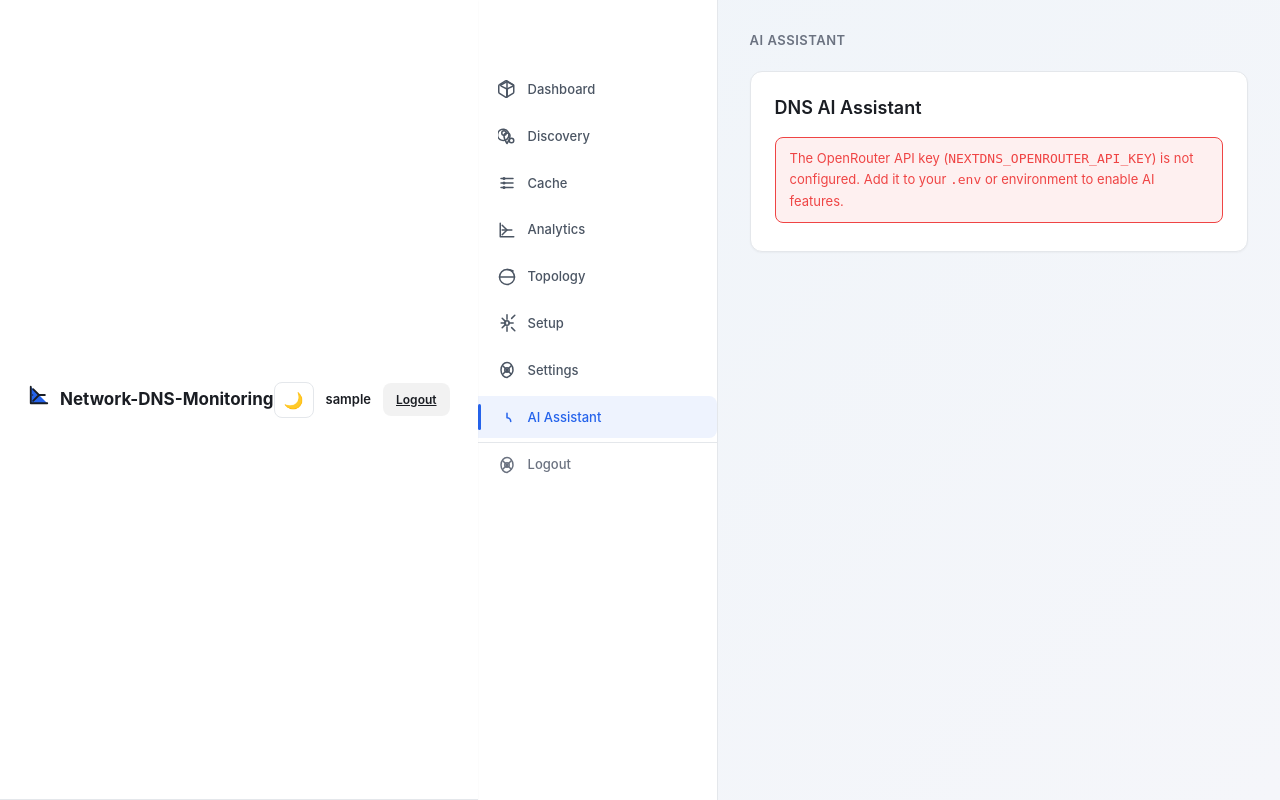
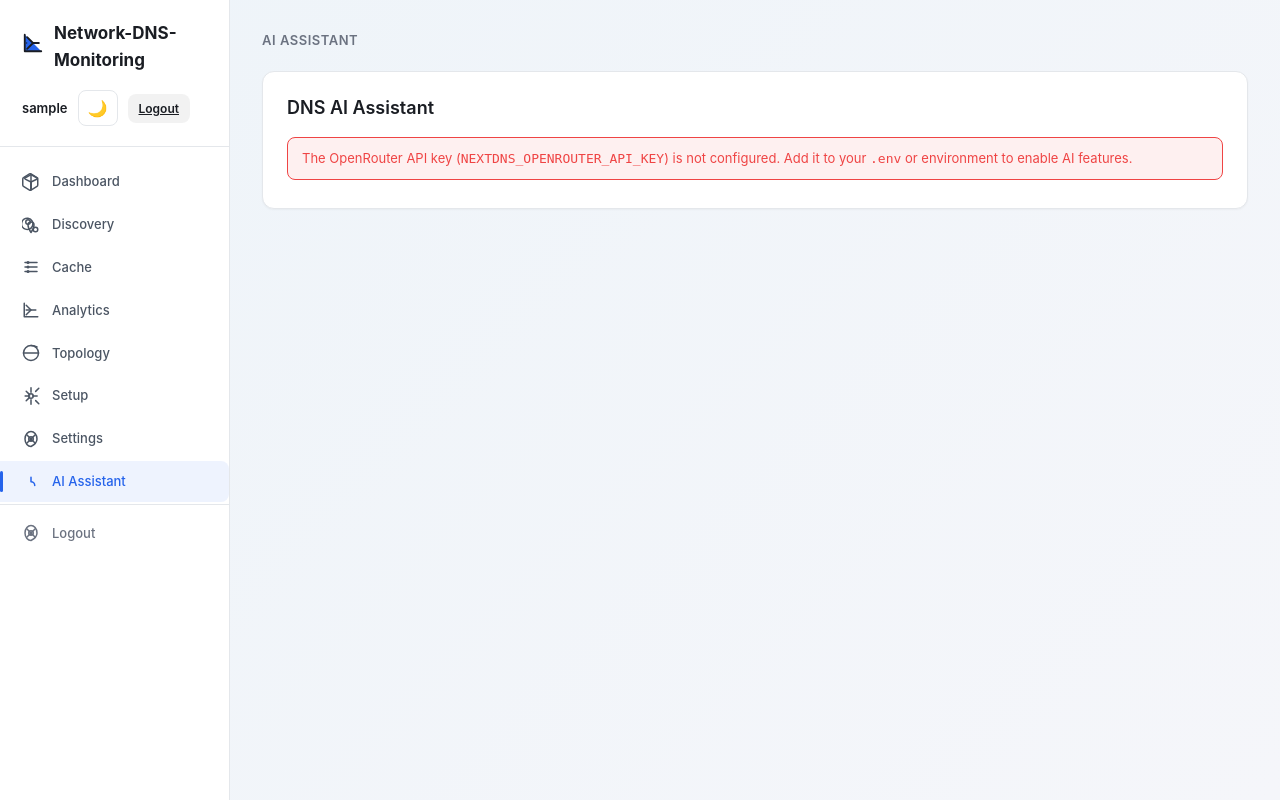
Before and after one commit to harys-rifai/Network-DNS-Monitoring, a Django app: page /ai/ in a window 1280 px wide. Run offline with Django 5.2, Linux system fonts and the light colour scheme; the visitor is signed in with stand-in values (Sample User, id 1).

Commit message:
fix: integrate sidebar header with logo/user/theme-toggle, remove redundant topbar on auth pages

```diff
--- a/core/static/css/style.css
+++ b/core/static/css/style.css
@@ -70,25 +70,30 @@ button { font-family: inherit; font-size: 14px; }
   background: linear-gradient(135deg, var(--bg-gradient) 0%, var(--bg) 100%);
 }
 
-.app-body {
-  display: flex;
+.main-content {
   flex: 1;
+  padding: 30px 32px;
   min-width: 0;
 }
 
-/* Topbar */
-.topbar {
-  position: sticky;
-  top: 0;
-  z-index: 10;
+/* Auth pages (no sidebar) */
+body.auth-page .main-content {
   display: flex;
   align-items: center;
-  justify-content: space-between;
+  justify-content: center;
+  padding: 0;
+}
+
+/* Topbar (used on auth pages only) */
+.topbar {
+  width: 100%;
   padding: 14px 28px;
   background: var(--card);
   border-bottom: 1px solid var(--card-border);
   box-shadow: var(--shadow-sm);
-  transition: background 0.2s ease, border-color 0.2s ease;
+  display: flex;
+  align-items: center;
+  justify-content: space-between;
 }
 .topbar .logo {
   font-weight: 700;
@@ -108,11 +113,6 @@ button { font-family: inherit; font-size: 14px; }
   align-items: center;
   gap: 12px;
   font-size: 13px;
-}
-
-.topbar .username {
-  font-weight: 600;
-  color: var(--text);
 }
 
 /* Theme toggle */
@@ -144,29 +144,61 @@ button { font-family: inherit; font-size: 14px; }
 
 /* Sidebar */
 .sidebar {
-  width: 240px;
+  width: 230px;
   background: var(--sidebar-bg);
   border-right: 1px solid var(--sidebar-border);
-  padding-top: 64px;
-  position: sticky;
-  top: 0;
+  display: flex;
+  flex-direction: column;
   height: 100vh;
   overflow-y: auto;
   transition: background 0.2s ease, border-color 0.2s ease;
 }
+.sidebar-header {
+  padding: 20px 22px;
+  border-bottom: 1px solid var(--sidebar-border);
+}
+.sidebar-header .logo {
+  font-weight: 700;
+  font-size: 17px;
+  color: var(--text);
+  display: flex;
+  align-items: center;
+  gap: 10px;
+}
+.sidebar-header .logo-icon svg {
+  width: 22px;
+  height: 22px;
+  fill: var(--accent);
+}
+.sidebar-header .user-info {
+  display: flex;
+  align-items: center;
+  gap: 10px;
+  margin-top: 16px;
+  font-size: 13px;
+}
+.sidebar-header .username {
+  font-weight: 600;
+  color: var(--text);
+}
+.sidebar-header .logout-btn {
+  padding: 4px 10px;
+  font-size: 12px;
+}
 .sidebar-nav {
   list-style: none;
   margin: 0;
-  padding: 0;
+  padding: 12px 0;
+  flex: 1;
 }
 .sidebar-nav li {
-  margin: 4px 0;
+  margin: 2px 0;
 }
 .sidebar-nav a {
   display: flex;
   align-items: center;
   gap: 12px;
-  padding: 11px 20px;
+  padding: 10px 22px;
   color: var(--sidebar-text);
   font-size: 13px;
   font-weight: 500;
@@ -187,11 +219,19 @@ button { font-family: inherit; font-size: 14px; }
   content: "";
   position: absolute;
   left: 0;
-  top: 8px;
-  bottom: 8px;
+  top: 10px;
+  bottom: 10px;
   width: 3px;
   background: var(--accent);
   border-radius: 2px;
+}
+.sidebar-divider {
+  margin-top: 8px;
+  padding-top: 8px;
+  border-top: 1px solid var(--sidebar-border);
+}
+.sidebar-divider a {
+  color: var(--muted);
 }
 .sidebar-icon {
   width: 18px;
--- a/core/templates/base.html
+++ b/core/templates/base.html
@@ -9,29 +9,26 @@
   <link rel="stylesheet" href="{% static 'css/style.css' %}">
   {% block extra_head %}{% endblock %}
 </head>
-<body>
+<body class="{% if not request.user.is_authenticated %}auth-page{% endif %}">
   <div class="app-layout">
-    <header class="topbar">
+    {% if request.user.is_authenticated %}
+    <nav class="sidebar" role="navigation" aria-label="Main navigation">
+      <div class="sidebar-header">
         <div class="logo">
           <span class="logo-icon">{% include 'icons/analytics.svg' %}</span>
           Network-DNS-Monitoring
         </div>
-      <div class="user">
+        {% if request.user.is_authenticated %}
+        <div class="user-info">
+          <span class="username">{{ request.user.username }}</span>
           <button id="theme-toggle" class="btn btn-ghost btn-sm" title="Toggle theme" aria-label="Toggle theme">
             <span class="theme-icon">🌙</span>
           </button>
-        {% if request.user.is_authenticated %}
-          <span class="username">{{ request.user.username }}</span>
-          <a href="{% url 'logout' %}" class="btn btn-ghost btn-sm" title="Log out">Logout</a>
-        {% else %}
-          <a href="{% url 'login' %}" class="btn btn-ghost btn-sm">Login</a>
+          <a href="{% url 'logout' %}" class="btn btn-ghost btn-sm logout-btn" title="Log out">Logout</a>
+        </div>
         {% endif %}
       </div>
-    </header>
 
-    <div class="app-body">
-      {% if request.user.is_authenticated %}
-      <nav class="sidebar" role="navigation" aria-label="Main navigation">
       {% with name=request.resolver_match.url_name %}
       <ul class="sidebar-nav">
         <li>
@@ -83,21 +80,33 @@
           </a>
         </li>
         <li class="sidebar-divider">
-            <a href="{% url 'logout' %}" class="sidebar-label">
+          <a href="{% url 'logout' %}">
             <span class="sidebar-icon">{% include 'icons/settings.svg' %}</span>
-              Logout
+            <span class="sidebar-label">Logout</span>
           </a>
         </li>
       </ul>
       {% endwith %}
     </nav>
+    {% else %}
+    <div class="topbar">
+      <div class="logo">
+        <span class="logo-icon">{% include 'icons/analytics.svg' %}</span>
+        Network-DNS-Monitoring
+      </div>
+      <div class="user">
+        <button id="theme-toggle" class="btn btn-ghost btn-sm" title="Toggle theme" aria-label="Toggle theme">
+          <span class="theme-icon">🌙</span>
+        </button>
+        <a href="{% url 'login' %}" class="btn btn-ghost btn-sm">Login</a>
+      </div>
+    </div>
     {% endif %}
 
     <main class="main-content">
       {% block content %}{% endblock %}
     </main>
   </div>
-  </div>
 
   {% block extra_js %}{% endblock %}
   <script src="{% static 'js/theme.js' %}"></script>
```
Lines whose indentation alone changed are shown as unchanged.
